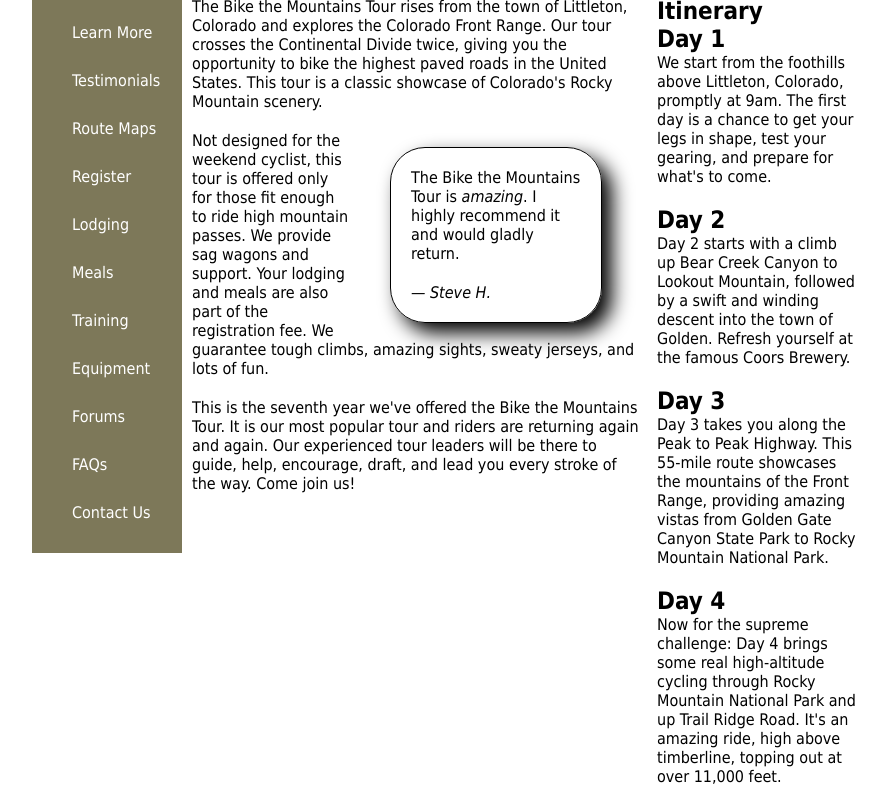
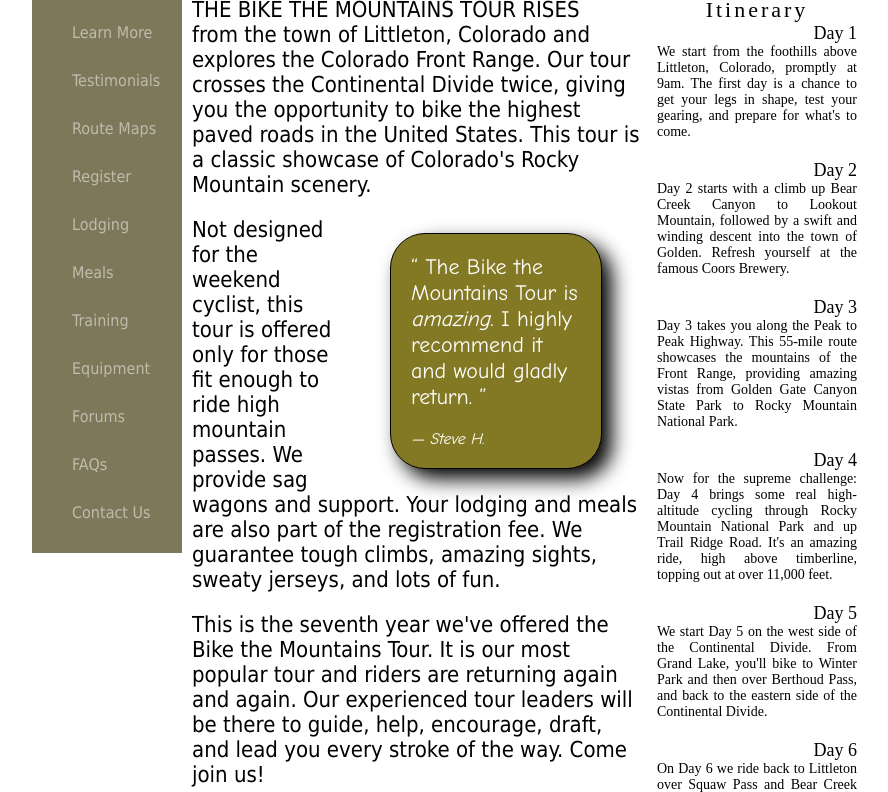
Before and after one commit to Nate-Renfro/Project-3_1.0, a plain HTML site: page index.html in a window 1280 px wide. Shown: the part 160-952 px from the top of the page, without its empty margins (158-1046 px from the left). Drawn offline with Linux system fonts and the light colour scheme.

Commit message:
Finished applying the instructed css style rules and checking to make sure it aligned with what was required.
(Side note) The web page is an amalgamation of different font types, which is really annoying and looks pretty bad, but it was what was specified by the instructions.

```diff
--- a/index.html
+++ b/index.html
@@ -1,5 +1,6 @@
 <!DOCTYPE html>
 <html>
+
 <head>
     <!--
       New Perspectives on HTML and CSS
@@ -16,8 +17,8 @@
     <meta charset="UTF-8" />
     <title>Bike the Mountains Tour</title>
     <script src="modernizr-1.5.js"></script>
-      <link rel="stylesheet" href="mw_layout.css">
-      <link rel="stylesheet" href="mw_styles.css">
+    <link rel="stylesheet" href="mw_layout.css" type="text/css">
+    <link rel="stylesheet" href="mw_styles.css" type="text/css">
 </head>
 
 <body>
@@ -48,81 +49,59 @@
     </header>
 
     <section id="leftsection">
-         <p>
-            The Bike the Mountains Tour rises from the town of Littleton,
-            Colorado and explores the Colorado Front Range. Our tour
-            crosses the Continental Divide twice, giving you the
-            opportunity to bike the highest paved roads in the
-            United States. This tour is a classic showcase of Colorado's
-            Rocky Mountain scenery.
+        <p id="firstpar">
+            The Bike the Mountains Tour rises from the town of Littleton, Colorado and explores the Colorado Front Range. Our tour crosses the Continental Divide twice, giving you the opportunity to bike the highest paved roads in the United States. This tour is
+            a classic showcase of Colorado's Rocky Mountain scenery.
         </p>
 
         <blockquote>
-            <p>The Bike the Mountains Tour is <i>amazing</i>. I highly
-               recommend it and would gladly return.
+            <p>
+              The Bike the Mountains Tour is <i>amazing</i>. I highly recommend it and would gladly return.
             </p>
             <cite>&mdash; Steve H.</cite>
         </blockquote>
 
-
-         <p>Not designed for the weekend cyclist, this tour is offered
-            only for those fit enough to ride high mountain passes. We
-            provide sag wagons and support. Your lodging and meals are
-            also part of the registration fee.
-            We guarantee tough climbs, amazing sights, sweaty jerseys,
-            and lots of fun.
+        <p>
+          Not designed for the weekend cyclist, this tour is offered only for those fit enough to ride high mountain passes. We provide sag wagons and support. Your lodging and meals are also part of the registration fee. We guarantee tough climbs, amazing
+          sights, sweaty jerseys, and lots of fun.
         </p>
-         <p>This is the seventh year we've offered the Bike the Mountains
-            Tour. It is our most popular tour and riders are returning
-            again and again. Our experienced tour leaders will be there
-            to guide, help, encourage, draft, and lead you
-            every stroke of the way. Come join us!
+        <p>
+          This is the seventh year we've offered the Bike the Mountains Tour. It is our most popular tour and riders are returning again and again. Our experienced tour leaders will be there to guide, help, encourage, draft, and lead you every stroke of
+          the way. Come join us!
         </p>
     </section>
-
 
     <section id="rightsection">
         <h1>Itinerary</h1>
 
         <h2>Day 1</h2>
-         <p>We start from the foothills above Littleton, Colorado,
-            promptly at 9am. The first day is a chance to get
-            your legs in shape, test your gearing, and prepare for
-            what's to come.
+        <p>
+          We start from the foothills above Littleton, Colorado, promptly at 9am. The first day is a chance to get your legs in shape, test your gearing, and prepare for what's to come.
         </p>
 
         <h2>Day 2</h2>
-         <p>Day 2 starts with a climb up Bear Creek Canyon to Lookout
-            Mountain, followed by a swift and winding descent into the
-            town of Golden. Refresh yourself at the famous Coors Brewery.
+        <p>
+          Day 2 starts with a climb up Bear Creek Canyon to Lookout Mountain, followed by a swift and winding descent into the town of Golden. Refresh yourself at the famous Coors Brewery.
         </p>
 
         <h2>Day 3</h2>
-         <p>Day 3 takes you along the Peak to Peak Highway. This
-            55-mile route showcases the mountains of the Front Range,
-            providing amazing vistas from Golden Gate Canyon State Park
-            to Rocky Mountain National Park.
+        <p>
+          Day 3 takes you along the Peak to Peak Highway. This 55-mile route showcases the mountains of the Front Range, providing amazing vistas from Golden Gate Canyon State Park to Rocky Mountain National Park.
         </p>
 
         <h2>Day 4</h2>
-         <p>Now for the supreme challenge: Day 4 brings some real
-            high-altitude cycling through Rocky Mountain National Park
-            and up Trail Ridge Road. It's an amazing ride, high above
-            timberline, topping out at over 11,000 feet.
+        <p>
+          Now for the supreme challenge: Day 4 brings some real high-altitude cycling through Rocky Mountain National Park and up Trail Ridge Road. It's an amazing ride, high above timberline, topping out at over 11,000 feet.
         </p>
 
         <h2>Day 5</h2>
-         <p>We start Day 5 on the west side of the Continental Divide.
-            From Grand Lake, you'll bike to Winter Park and then over
-            Berthoud Pass, and back to the eastern side of
-            the Continental Divide.
+        <p>
+          We start Day 5 on the west side of the Continental Divide. From Grand Lake, you'll bike to Winter Park and then over Berthoud Pass, and back to the eastern side of the Continental Divide.
         </p>
 
         <h2>Day 6</h2>
-         <p>On Day 6 we ride
-            back to Littleton over Squaw Pass and Bear Creek and then
-            enjoy a celebratory dinner as we share memories of a great
-            tour.
+        <p>
+          On Day 6 we ride back to Littleton over Squaw Pass and Bear Creek and then enjoy a celebratory dinner as we share memories of a great tour.
         </p>
 
     </section>
@@ -136,4 +115,5 @@
     </footer>
 
 </body>
+
 </html>
--- a/mw_styles.css
+++ b/mw_styles.css
@@ -37,14 +37,68 @@ nav ul {
 
 nav ul li a {
   color: white;
+  color: rgba(255, 255, 255, 0.5);
   text-decoration: none;
 }
 
-nav ul li:hover{
+nav ul li a:hover{
   background-color: rgb(131, 121, 36);
   color: yellow;
+  color: rgba(255, 255, 255, 1.0);
+}
+
+nav ul li:hover {
+  list-style-image: url(wheelmarker.png);
 }
 
 nav ul li:first-of-type {
   text-transform: uppercase;
 }
+
+
+/*Section Styles*/
+#leftsection p {
+  font-size: 22px;
+}
+
+#firstpar::first-line {
+  text-transform: uppercase;
+}
+
+blockquote {
+  background-color: rgb(131, 121, 36);
+  color: white;
+  font-size: 16px;
+  font-family: "Comic Sans MS", Times, cursive;
+}
+
+blockquote p::before {
+  content: open-quote;
+}
+
+blockquote p::after {
+  content: close-quote;
+}
+
+#rightsection h1 {
+  font: 22px normal;
+  text-align: center;
+  letter-spacing: 3px;
+}
+
+#rightsection h2 {
+  font: 18px normal;
+  text-align: right;
+}
+
+#rightsection p {
+  font: 14px gray;
+  text-align: justify;
+}
+
+
+/*Footer Styles*/
+footer address {
+  font: 16px normal;
+  text-align: center;
+}
```
Lines whose indentation alone changed are shown as unchanged.
